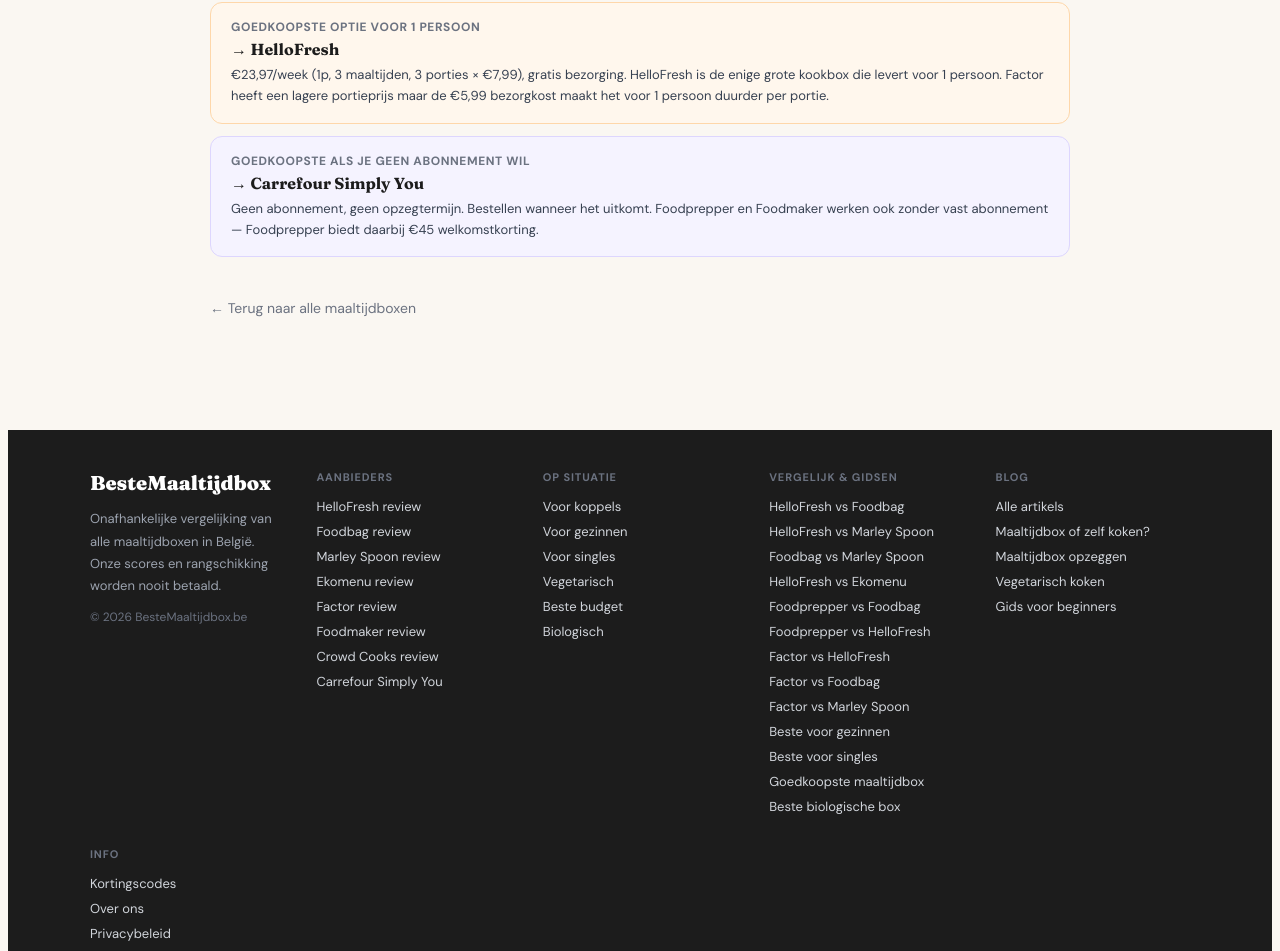
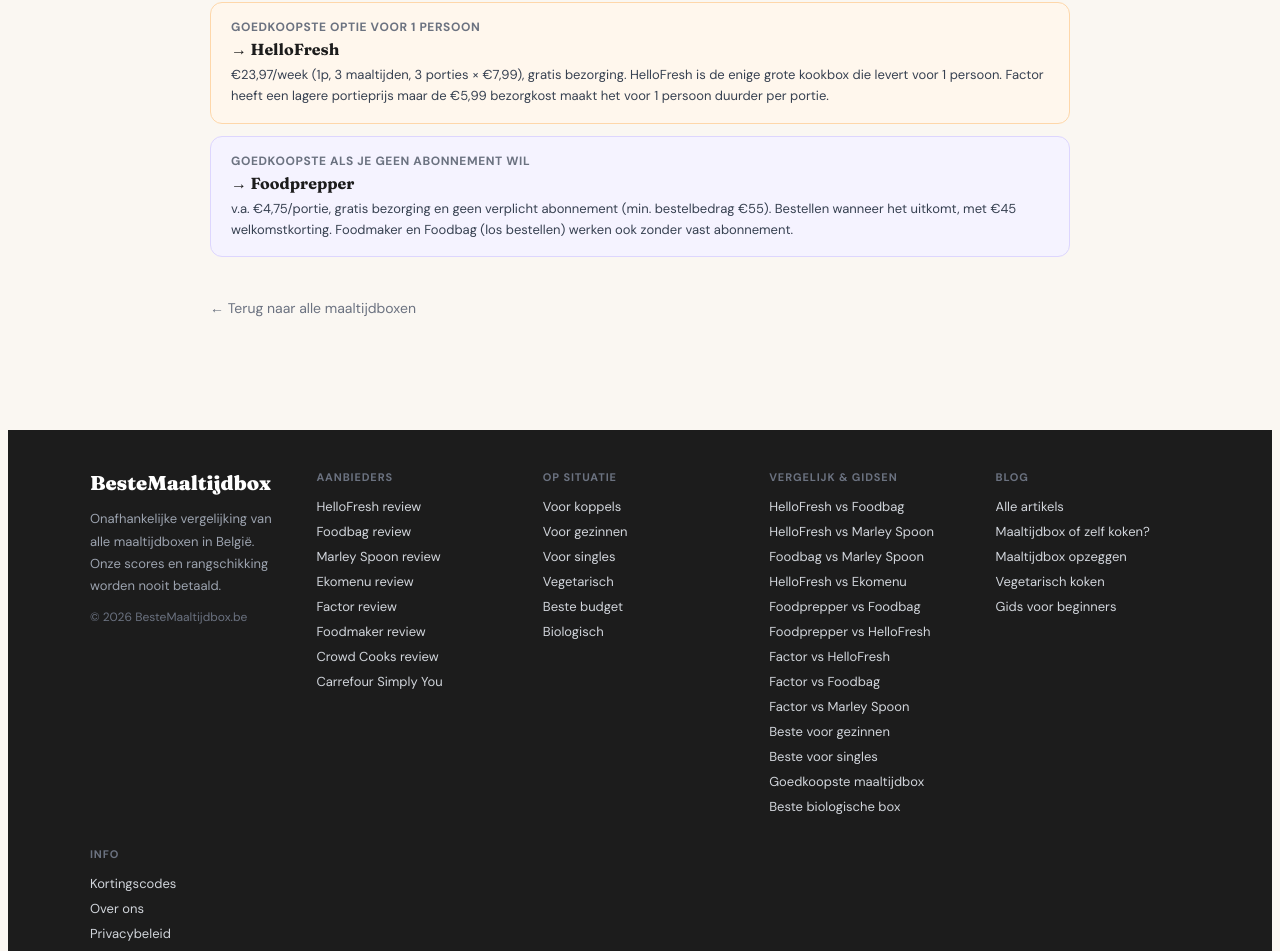
Before and after one commit to fetspets/bestemaaltijdbox, a Next.js app: page /gids/goedkoopste-maaltijdbox-belgie in a window 1280 px wide. Shown: the part 4029-4980 px from the top of the page. Built offline with nearby package versions, Linux system fonts and the light colour scheme.

Commit message:
auto: update page.tsx

```diff
--- a/src/app/gids/goedkoopste-maaltijdbox-belgie/page.tsx
+++ b/src/app/gids/goedkoopste-maaltijdbox-belgie/page.tsx
@@ -343,9 +343,9 @@ export default function GoedkoopsteMaaltijdboxPage() {
               },
               {
                 situatie: 'Goedkoopste als je geen abonnement wil',
-                winnaar: 'Carrefour Simply You',
-                slug: 'carrefour-simply-you',
-                detail: 'Geen abonnement, geen opzegtermijn. Bestellen wanneer het uitkomt. Foodprepper en Foodmaker werken ook zonder vast abonnement — Foodprepper biedt daarbij €45 welkomstkorting.',
+                winnaar: 'Foodprepper',
+                slug: 'foodprepper',
+                detail: 'v.a. €4,75/portie, gratis bezorging en geen verplicht abonnement (min. bestelbedrag €55). Bestellen wanneer het uitkomt, met €45 welkomstkorting. Foodmaker en Foodbag (los bestellen) werken ook zonder vast abonnement.',
                 color: '#F5F3FF',
                 border: '#DDD6FE',
               },
```
